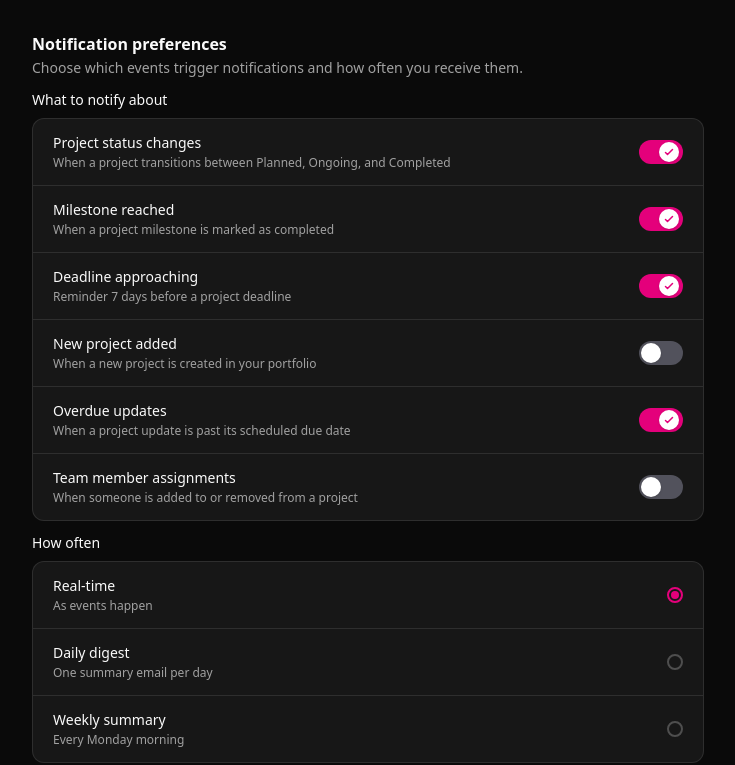
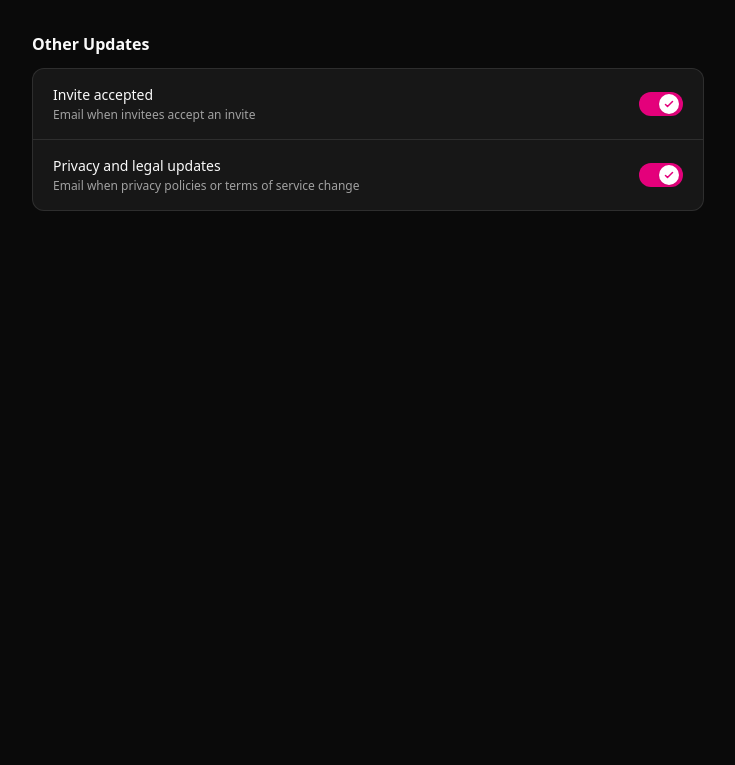
Before and after one commit to Akanyange/Portal-prototype, a Next.js app: page /notifications/settings in a window 1280 px wide. Shown: the part 515-1280 px from the top of the page, without its empty margins (272-1007 px from the left). After the commit the page ends 800 px from the top, so only its background shows below. Built offline with nearby package versions, Linux system fonts and the light colour scheme.

Commit message:
notifications

```diff
--- a/app/notifications/settings/page.tsx
+++ b/app/notifications/settings/page.tsx
@@ -2,7 +2,6 @@
 
 import { useState } from "react"
 import { Monitor, Mail, ChevronDown, ChevronUp } from "lucide-react"
-import { useRole } from "@/lib/role-context"
 
 // ── Types ─────────────────────────────────────────────────────────────────────
 
@@ -37,36 +36,10 @@ const NOTIF_TYPES: NotifType[] = [
   { id: "reminders", label: "Reminders and deadlines",   description: "Reminders, due dates, and SLA updates",                enabled: true },
 ]
 
-interface PrefEvent {
-  id: string
-  label: string
-  description: string
-  enabled: boolean
-}
-
-const DEFAULT_PREF_EVENTS: PrefEvent[] = [
-  { id: "status-change",   label: "Project status changes",  description: "When a project transitions between Planned, Ongoing, and Completed", enabled: true  },
-  { id: "milestone",       label: "Milestone reached",        description: "When a project milestone is marked as completed",                      enabled: true  },
-  { id: "deadline-7",      label: "Deadline approaching",     description: "Reminder 7 days before a project deadline",                            enabled: true  },
-  { id: "new-project",     label: "New project added",        description: "When a new project is created in your portfolio",                      enabled: false },
-  { id: "overdue-update",  label: "Overdue updates",          description: "When a project update is past its scheduled due date",                 enabled: true  },
-  { id: "team-assign",     label: "Team member assignments",  description: "When someone is added to or removed from a project",                   enabled: false },
-]
-
-type Frequency = "realtime" | "daily" | "weekly"
-
-const FREQUENCIES: { id: Frequency; label: string; description: string }[] = [
-  { id: "realtime", label: "Real-time",     description: "As events happen"            },
-  { id: "daily",    label: "Daily digest",  description: "One summary email per day"   },
-  { id: "weekly",   label: "Weekly summary", description: "Every Monday morning"       },
-]
 
 // ── Component ─────────────────────────────────────────────────────────────────
 
 export default function NotificationsSettingsPage() {
-  const { role } = useRole()
-  const canSetPreferences = role === "Project Manager" || role === "Admin"
-
   const [channels, setChannels] = useState<Channel[]>([
     { id: "desktop", label: "Desktop", icon: <Monitor className="h-4 w-4" />, notifTypes: NOTIF_TYPES.map(t => ({ ...t, enabled: false })) },
     { id: "email",   label: "Email",   icon: <Mail className="h-4 w-4" />,    notifTypes: NOTIF_TYPES.map(t => ({ ...t, enabled: true  })) },
@@ -74,10 +47,6 @@ export default function NotificationsSettingsPage() {
   const [expanded,       setExpanded]       = useState<string | null>("desktop")
   const [inviteAccepted, setInviteAccepted] = useState(true)
   const [privacyUpdates, setPrivacyUpdates] = useState(true)
-
-  // Preferences state — only relevant for PM / Admin
-  const [prefEvents,   setPrefEvents]   = useState<PrefEvent[]>(DEFAULT_PREF_EVENTS)
-  const [frequency,    setFrequency]    = useState<Frequency>("realtime")
 
   function toggleExpand(id: string) {
     setExpanded(prev => prev === id ? null : id)
@@ -92,10 +61,6 @@ export default function NotificationsSettingsPage() {
         ),
       }
     ))
-  }
-
-  function togglePrefEvent(id: string) {
-    setPrefEvents(prev => prev.map(e => e.id === id ? { ...e, enabled: !e.enabled } : e))
   }
 
   return (
@@ -155,60 +120,6 @@ export default function NotificationsSettingsPage() {
         </div>
       </section>
 
-      {/* ── Notification Preferences (PM / Admin only) ────────────────────── */}
-      {canSetPreferences && (
-        <section className="space-y-3">
-          <div>
-            <h2 className="text-base font-semibold">Notification preferences</h2>
-            <p className="text-sm text-muted-foreground mt-0.5">
-              Choose which events trigger notifications and how often you receive them.
-            </p>
-          </div>
-
-          {/* Event types */}
-          <div>
-            <p className="text-sm font-medium mb-2">What to notify about</p>
-            <div className="rounded-xl border border-border bg-card overflow-hidden divide-y divide-border">
-              {prefEvents.map(e => (
-                <div key={e.id} className="flex items-center justify-between px-5 py-3.5">
-                  <div>
-                    <p className="text-sm font-medium">{e.label}</p>
-                    <p className="text-xs text-muted-foreground mt-0.5">{e.description}</p>
-                  </div>
-                  <Toggle value={e.enabled} onChange={() => togglePrefEvent(e.id)} />
-                </div>
-              ))}
-            </div>
-          </div>
-
-          {/* Frequency */}
-          <div>
-            <p className="text-sm font-medium mb-2">How often</p>
-            <div className="rounded-xl border border-border bg-card overflow-hidden divide-y divide-border">
-              {FREQUENCIES.map(f => (
-                <button
-                  key={f.id}
-                  className="w-full flex items-center justify-between px-5 py-3.5 hover:bg-muted/30 transition-colors text-left"
-                  onClick={() => setFrequency(f.id)}
-                >
-                  <div>
-                    <p className="text-sm font-medium">{f.label}</p>
-                    <p className="text-xs text-muted-foreground mt-0.5">{f.description}</p>
-                  </div>
-                  <span className={`h-4 w-4 rounded-full border-2 flex items-center justify-center shrink-0 transition-colors ${
-                    frequency === f.id ? "border-primary" : "border-muted-foreground/40"
-                  }`}>
-                    {frequency === f.id && (
-                      <span className="h-2 w-2 rounded-full bg-primary" />
-                    )}
-                  </span>
-                </button>
-              ))}
-            </div>
-          </div>
-        </section>
-      )}
-
       {/* ── Other Updates ─────────────────────────────────────────────────── */}
       <section className="space-y-3">
         <h2 className="text-base font-semibold">Other Updates</h2>
```
